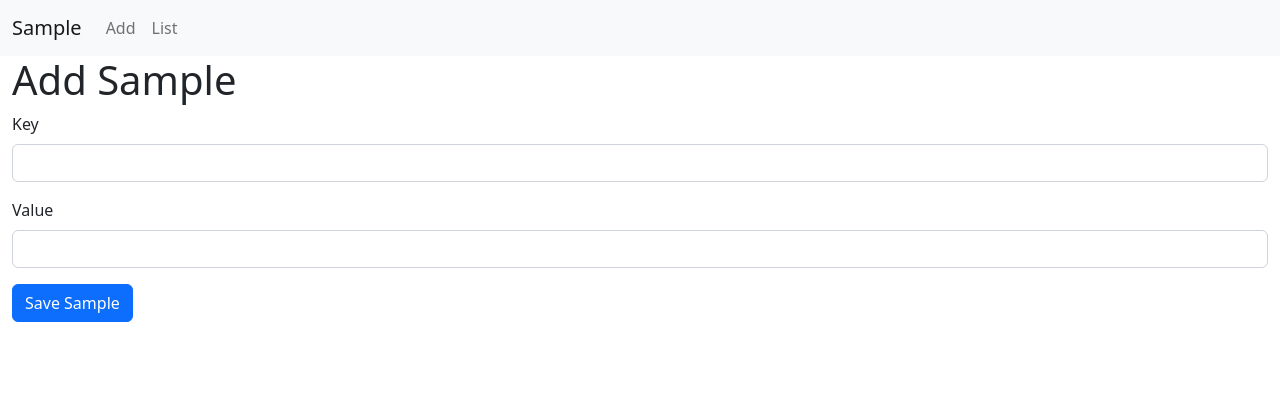
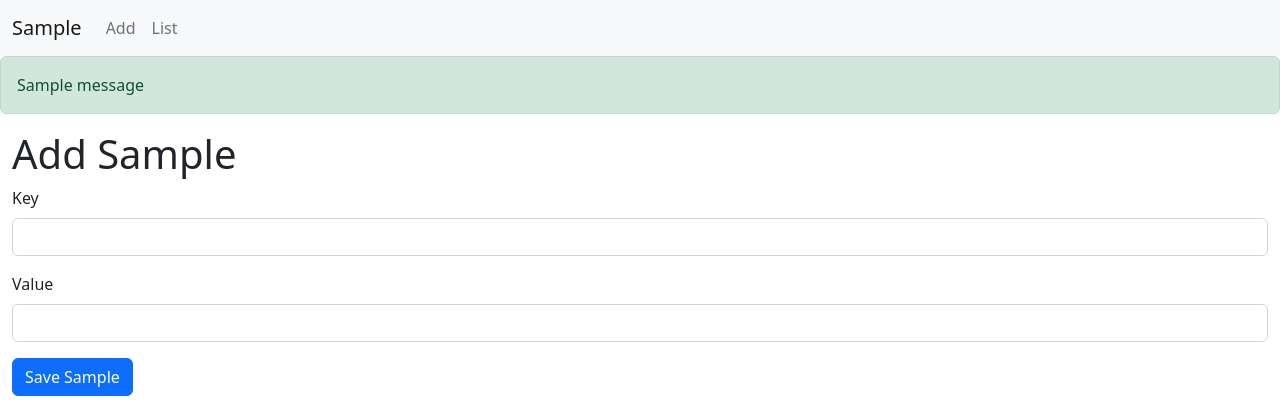
Before and after one commit to GraceBurke-88/IS601-004, a Flask app: page /sample/add in a window 1280 px wide. Shown: the top 420 px of the page. Run offline with Flask 2, Linux system fonts and the light colour scheme; one stand-in notice (Sample message) is shown.

Commit message:
added flash messages

```diff
--- a/flask_sample/main.py
+++ b/flask_sample/main.py
@@ -2,6 +2,8 @@
 import os
 import sys
 from flask import Flask
+from dotenv import load_dotenv
+load_dotenv()
 
 # added so modules can be found between the two different lookup states:
 # from tests and from regular running of the app
@@ -13,6 +15,7 @@ sys.path.append(CURR_DIR)
 # app = Flask(__name__)
 def create_app(config_filename=''):
     app = Flask(__name__)
+    app.secret_key = os.environ.get("SECRET_KEY", "missing_secret")
     # app.config.from_pyfile(config_filename)
     with app.app_context():
         from views.hello import hello
--- /dev/null
+++ b/flask_sample/templates/flash.html
@@ -0,0 +1,10 @@
+
+{% with messages = get_flashed_messages(with_categories=true) %}
+{% if messages %}
+<div class=flashes>
+    {% for category, message in messages %}
+<div class="alert alert-{{ category or 'info' }}" role="alert">{{ message }}</div>
+    {% endfor %}
+</div>
+{% endif %}
+{% endwith %}
--- a/flask_sample/templates/layout.html
+++ b/flask_sample/templates/layout.html
@@ -3,10 +3,8 @@
 
 <head>
     {% block head %}
-    <link href="https://cdn.jsdelivr.net/npm/bootstrap@5.2.2/dist/css/bootstrap.min.css"
-        rel="stylesheet"
-        integrity="sha384-Zenh87qX5JnK2Jl0vWa8Ck2rdkQ2Bzep5IDxbcnCeuOxjzrPF/et3URy9Bv1WTRi"
-        crossorigin="anonymous">
+    <link href="https://cdn.jsdelivr.net/npm/bootstrap@5.2.2/dist/css/bootstrap.min.css" rel="stylesheet"
+        integrity="sha384-Zenh87qX5JnK2Jl0vWa8Ck2rdkQ2Bzep5IDxbcnCeuOxjzrPF/et3URy9Bv1WTRi" crossorigin="anonymous">
     <script src="https://cdn.jsdelivr.net/npm/bootstrap@5.2.2/dist/js/bootstrap.bundle.min.js"
         integrity="sha384-OERcA2EqjJCMA+/3y+gxIOqMEjwtxJY7qPCqsdltbNJuaOe923+mo//f6V8Qbsw3"
         crossorigin="anonymous"></script>
@@ -18,13 +16,19 @@
             height: 60px;
             line-height: 60px;
         }
+
+        .header {
+            top: 0;
+            height: 60px;
+            line-height: 60px;
+        }
     </style>
     <title>{% block title %}{% endblock %} - Sample</title>
     {% endblock %}
 </head>
 
 <body>
-    <div id="header" class="header bg-light text-center">
+    <div id="header">
         <nav class="navbar navbar-expand-lg bg-light">
             <div class="container-fluid">
                 <a class="navbar-brand" href="#">Sample</a>
@@ -45,6 +49,7 @@
                 </div>
             </div>
         </nav>
+        {% include 'flash.html' %}
     </div>
     <div id="content">{% block content %}{% endblock %}</div>
     <div id="footer" class="footer bg-light text-center">
--- a/flask_sample/views/sample.py
+++ b/flask_sample/views/sample.py
@@ -1,4 +1,4 @@
-from flask import Blueprint, redirect, request, render_template, url_for
+from flask import Blueprint, redirect, request, render_template, url_for, flash
 
 from sql.db import DB
 sample = Blueprint('sample', __name__, url_prefix='/sample')
@@ -8,17 +8,17 @@ sample = Blueprint('sample', __name__, url_prefix='/sample')
 def add():
     k = request.form.get("key", None)
     v = request.form.get("value", None)
-    resp = None
     if k and v:
         try:
             result = DB.insertOne(
                 "INSERT INTO IS601_Sample (name, val) VALUES(%s, %s)", k, v)
             if result.status:
-                resp = "Saved record"
+                flash("Created Record", "success")
         except Exception as e:
-            resp = e
+            # TODO make this user-friendly
+            flash(str(e), "danger")
 
-    return render_template("add_sample.html", resp=resp)
+    return render_template("add_sample.html")
 
 @sample.route('/list', methods=['GET'])
 def list():
@@ -55,7 +55,6 @@ def list():
         query += " LIMIT %s"
         args.append(int(limit))
     rows = []
-    error = None
     try:
         # convert our list to args via *
         print(query)
@@ -63,41 +62,53 @@ def list():
         if resp.status:
             rows = resp.rows
     except Exception as e:
-        error = e
+        # TODO make this user-friendly
+        flash(str(e), "danger")
 
-    return render_template("list_sample.html", resp=rows, error=error)
+    return render_template("list_sample.html", resp=rows)
 
 @sample.route("/edit", methods=["GET", "POST"])
 def edit():
     id = request.args.get("id")
-    resp = None
     row = None
     if id is None:
-        return redirect("sample.list")
+        flash("ID is missing", "danger")
+        return redirect(url_for("sample.list"))
     else:
         if request.method == "POST" and request.form.get("value"):
             val = request.form.get("value")
             try:
                 result = DB.update("UPDATE IS601_Sample SET val = %s WHERE id = %s", val, id)
                 if result.status:
-                    resp = "Updated"
+                    flash("Updated record", "success")
             except Exception as e:
-                resp = e
+                # TODO make this user-friendly
+                flash(e, "danger")
         try:
             result = DB.selectOne("SELECT name, val FROM IS601_Sample WHERE id = %s", id)
             if result.status:
                 row = result.row
         except Exception as e:
-            resp = e
-    return render_template("edit_sample.html", row=row, resp=resp)
+            # TODO make this user-friendly
+            flash(e, "danger")
+    return render_template("edit_sample.html", row=row)
 
 @sample.route("/delete", methods=["GET"])
 def delete():
     id = request.args.get("id")
+    if not id:
+        flash("ID must be set", "danger")
+
     # make a mutable dict
     args = {**request.args}
     if id:
-        result = DB.delete("DELETE FROM IS601_Sample WHERE id = %s", id)
+        try:
+            result = DB.delete("DELETE FROM IS601_Sample WHERE id = %s", id)
+            if result.status:
+                flash("Deleted record", "success")
+        except Exception as e:
+            # TODO make this user-friendly
+            flash(e, "danger")
         # TODO pass along feedback
 
         # remove the id args since we don't need it in the list route
```
Also changed, not shown: .github/workflows/Deploy-Heroku-dev.yml, .github/workflows/Deploy-Heroku-prod.yml.
